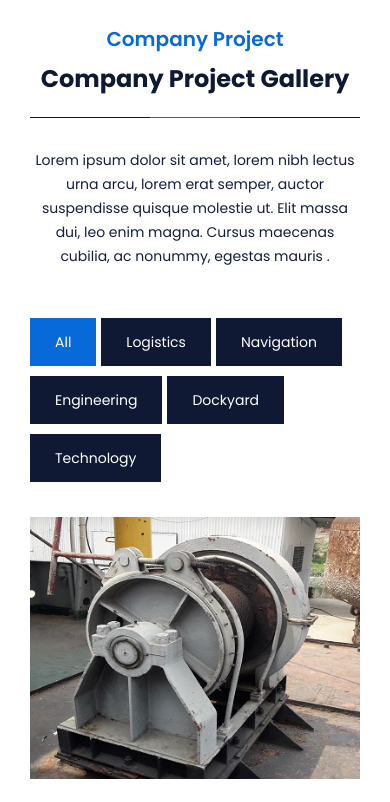
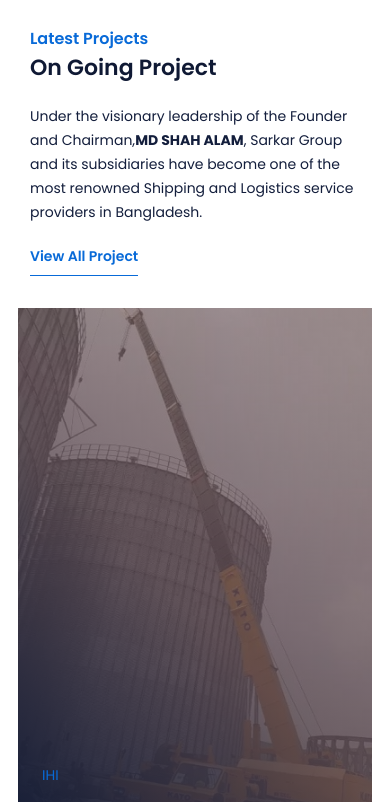
Before and after one commit to rhshuvo44/SARKAR-GROUP, a React (Vite) app: page / in a window 390 px wide. Shown: the part 7080-7882 px from the top of the page. Built offline with nearby package versions, Linux system fonts and the light colour scheme; some icons are missing.

Commit message:
on going projects

```diff
--- /dev/null
+++ b/src/components/OnGoingProject.jsx
@@ -0,0 +1,93 @@
+import React from "react";
+import { useLocation } from "react-router-dom";
+import { HashLink as Link } from "react-router-hash-link";
+import OnGoingProjectData from "../jsonData/OnGoingProjectData.json";
+import SingleLatestProject from "./SingleLatestProject";
+import { Swiper, SwiperSlide } from "swiper/react";
+import { Autoplay, Keyboard } from "swiper";
+
+const OnGoingProject = () => {
+  const location = useLocation();
+
+  return (
+    <>
+      <section className="latest-project-sec pt-100 pb-70">
+        <div className="container">
+          <div className="row latest-project-title-sec">
+            <div className="col-md-4">
+              <div className="latest-project-title">
+                <span>Latest Projects</span>
+                <h1>On Going Project</h1>
+              </div>
+            </div>
+            <div className="col-md-5">
+              <div className="latest-project-subtitle">
+                <p>
+                  Under the visionary leadership of the Founder and Chairman,
+                  <b>MD SHAH ALAM</b>, Sarkar Group and its subsidiaries have
+                  become one of the most renowned Shipping and Logistics service
+                  providers in Bangladesh.
+                </p>
+              </div>
+            </div>
+            <div className="col-md-3">
+              <div className="latest-project-button">
+                {location.pathname === "/" && (
+                  <Link to="project">
+                    View All Project
+                    <i className="icofont-long-arrow-right"></i>
+                  </Link>
+                )}
+              </div>
+            </div>
+          </div>
+          <div className="row">
+            <Swiper
+              modules={[Keyboard, Autoplay]}
+              slidesPerView={4}
+              autoplay={{
+                delay: 2000,
+                disableOnInteraction: false,
+              }}
+              loop={true}
+              keyboard={{
+                enabled: true,
+              }}
+              breakpoints={{
+                220: {
+                  slidesPerView: 1,
+                  spaceBetween: 20,
+                },
+                480: {
+                  slidesPerView: 2,
+                  spaceBetween: 20,
+                },
+                768: {
+                  slidesPerView: 3,
+                  spaceBetween: 20,
+                },
+                992: {
+                  slidesPerView: 4,
+                  spaceBetween: 20,
+                },
+              }}
+            >
+              {OnGoingProjectData.map((project) => (
+                <SwiperSlide key={project.id}>
+                  <SingleLatestProject project={project} />
+                </SwiperSlide>
+              ))}
+            </Swiper>
+            {/* {LatestProjectData.map((project) => (
+              <div className="col-lg-3 col-md-6" key={project.id}>
+                <SingleLatestProject project={project} />
+              </div>
+            ))} */}
+          </div>
+        </div>
+      </section>
+    </>
+  );
+};
+
+export default OnGoingProject;
--- /dev/null
+++ b/src/jsonData/OnGoingProjectData.json
@@ -0,0 +1,38 @@
+[
+  {
+    "id": 1,
+    "image": "lp1.jpg",
+    "name": "Padma Railway link",
+    "meta": "CREC"
+  },
+  {
+    "id": 2,
+    "image": "lp2.jpg",
+    "name": "Asulia Elevated",
+    "meta": "ICON-AFCONS-JV"
+  },
+  {
+    "id": 3,
+    "image": "lp3.jpg",
+    "name": "BSMRBCP",
+    "meta": "IHI"
+  },
+  {
+    "id": 4,
+    "image": "lp4.jpg",
+    "name": "Padma Multipurpose Bridge",
+    "meta": "MBEC ."
+  },
+  {
+    "id": 5,
+    "image": "lp4.jpg",
+    "name": "Dhaka Elevated.",
+    "meta": "PEARL Engineering & Construction ."
+  },
+  {
+    "id": 5,
+    "image": "lp4.jpg",
+    "name": "Padma Railway link",
+    "meta": "CREC"
+  }
+]
--- a/src/pages/Home.jsx
+++ b/src/pages/Home.jsx
@@ -9,6 +9,7 @@ import ProjectGallery from "../components/ProjectGallery";
 import Services from "../components/Services";
 import WhyChooseUs from "../components/WhyChooseUs";
 import LatestProject from "../components/LatestProject";
+import OnGoingProject from "../components/OnGoingProject";
 
 const Home = () => {
   return (
@@ -20,6 +21,7 @@ const Home = () => {
       <WhyChooseUs />
       <CallToAction />
       <LatestProject />
+      <OnGoingProject />
       <ProjectGallery />
       {/* <TeamHeader />
       <Team /> */}
--- a/src/pages/Project.jsx
+++ b/src/pages/Project.jsx
@@ -4,6 +4,7 @@ import ProjectContent from "../components/ProjectContent";
 import Footer from "../components/Footer";
 import Header from "../components/Header";
 import LatestProject from "../components/LatestProject";
+import OnGoingProject from "../components/OnGoingProject";
 
 const Project = () => {
   return (
@@ -11,6 +12,7 @@ const Project = () => {
       <Header parentMenu="project" />
       <Breadcrumb pageTitle="Project Page" />
       <LatestProject />
+      <OnGoingProject />
       <ProjectContent />
       <Footer />
     </>
```
